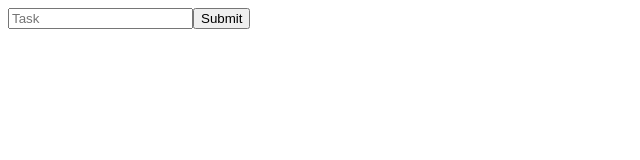
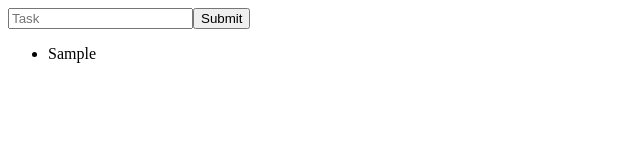
Before and after one commit to DevaPalasingam/On-Task, a React (Create React App) app: page / in a window 1280 px wide. Both pictures are taken after typing "Sample" into the empty fields and a click on the input "Submit". Shown: the top 160 px of the page, without its empty margins (0-640 px from the left). Built offline with nearby package versions, Linux system fonts and the light colour scheme.

Commit message:
prints out items in list

```diff
--- a/src/components/App.js
+++ b/src/components/App.js
@@ -1,10 +1,13 @@
 import React from "react";
 import NewTask from "./NewTask";
+import ListItem from "./ListItem";
 
 class App extends React.Component {
 	constructor(props) {
 		super(props);
-		this.state = { listItems: [] }
+		this.state = {
+			listItems: []
+		};
 
 		this.handlesUserInput = this.handlesUserInput.bind(this);
 	}
@@ -12,14 +15,17 @@ class App extends React.Component {
 	// this fuction gets sent to NewTask which will then push the user's input into the listItems array
 	handlesUserInput(task) {
 		// creates a new array with the new task pushed into it
-		let newArray = this.state.listItems.push(task)
+		let newArray = this.state.listItems.push(task);
 		// overwrites listItem with the new array
-		this.setState( {listItem: newArray} )
+		this.setState({ listItem: newArray });
 	}
 
 	render() {
 		return (
-			<NewTask handlesUserInput={this.handlesUserInput} />
+			<div>
+				<NewTask handlesUserInput={this.handlesUserInput} />
+				<ListItem listItems={this.state.listItems} />
+			</div>
 		);
 	}
 }
--- /dev/null
+++ b/src/components/ListItem.js
@@ -0,0 +1,14 @@
+import React from "react";
+
+const ListItem = (props) => {
+	const listItems = props.listItems;
+	const eachItem = listItems.map((listItem) =>
+		<li>{listItem}</li>
+	);
+
+	return (
+		<ul>{eachItem}</ul>
+	);
+};
+
+export default ListItem;
```
